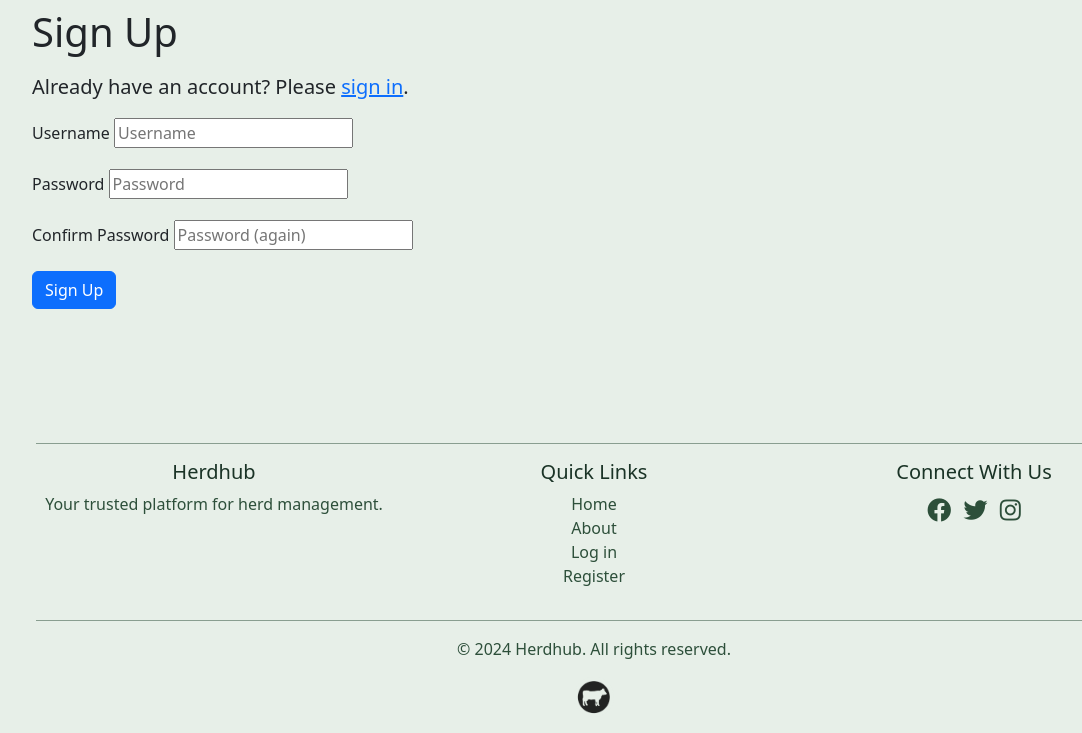
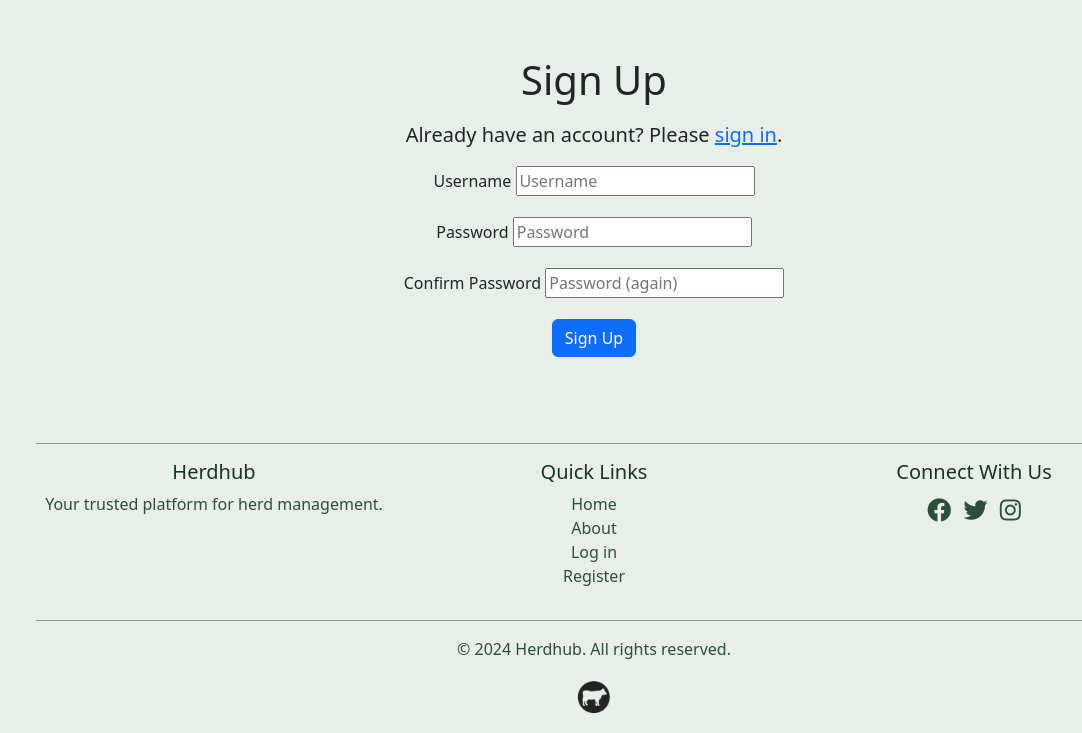
Before and after one commit to cthlbrennan/herdhub, a Django app: page /accounts/signup/ in a window 1280 px wide. Shown: the part 67-800 px from the top of the page, without its empty margins (46-1128 px from the left). Run offline with Django 5.2, Linux system fonts and the light colour scheme; some libraries are stand-ins or nearby versions.

Commit message:
Add styling to login page

```diff
--- a/templates/account/signup.html
+++ b/templates/account/signup.html
@@ -6,8 +6,8 @@
 {% endblock head_title %}
 
 {% block body %}
-<div class="container p-2">
-    <h1 class="mb-3">{% trans "Sign Up" %}</h1>
+<div class="container p-2 text-center justify-content-center">
+    <h1 class="mb-3 mt-5">{% trans "Sign Up" %}</h1>
 
     <p class="lead">
         Already have an account? Please <a href="{% url 'account_login' %}">sign in</a>.
```
